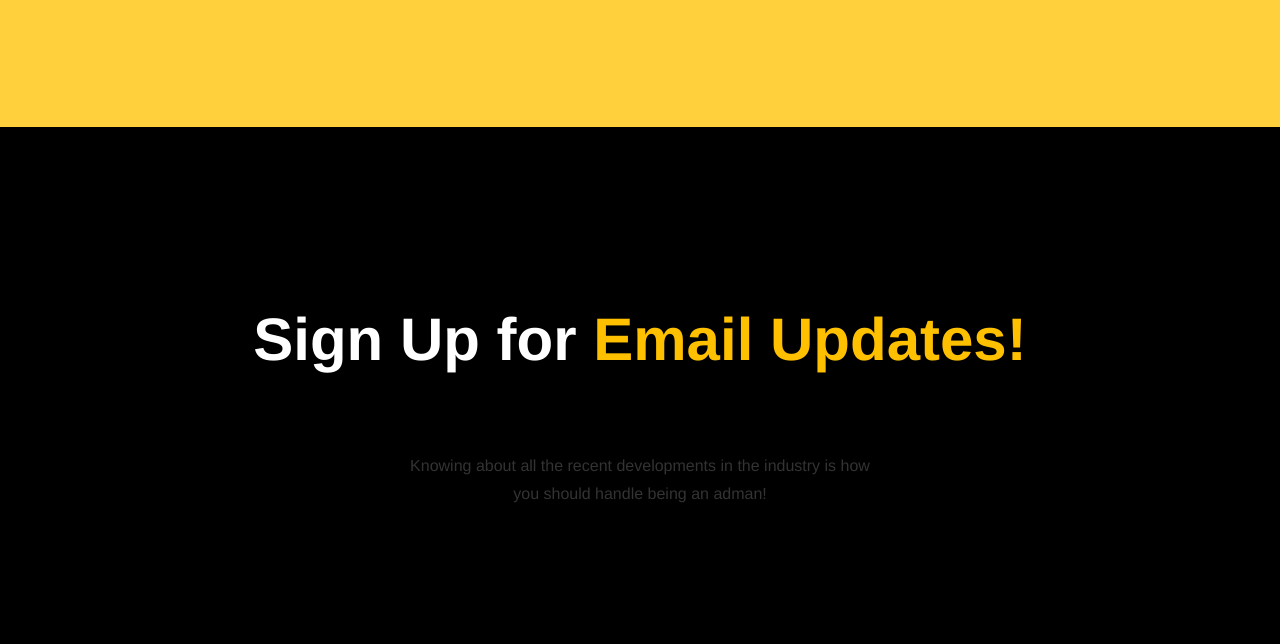
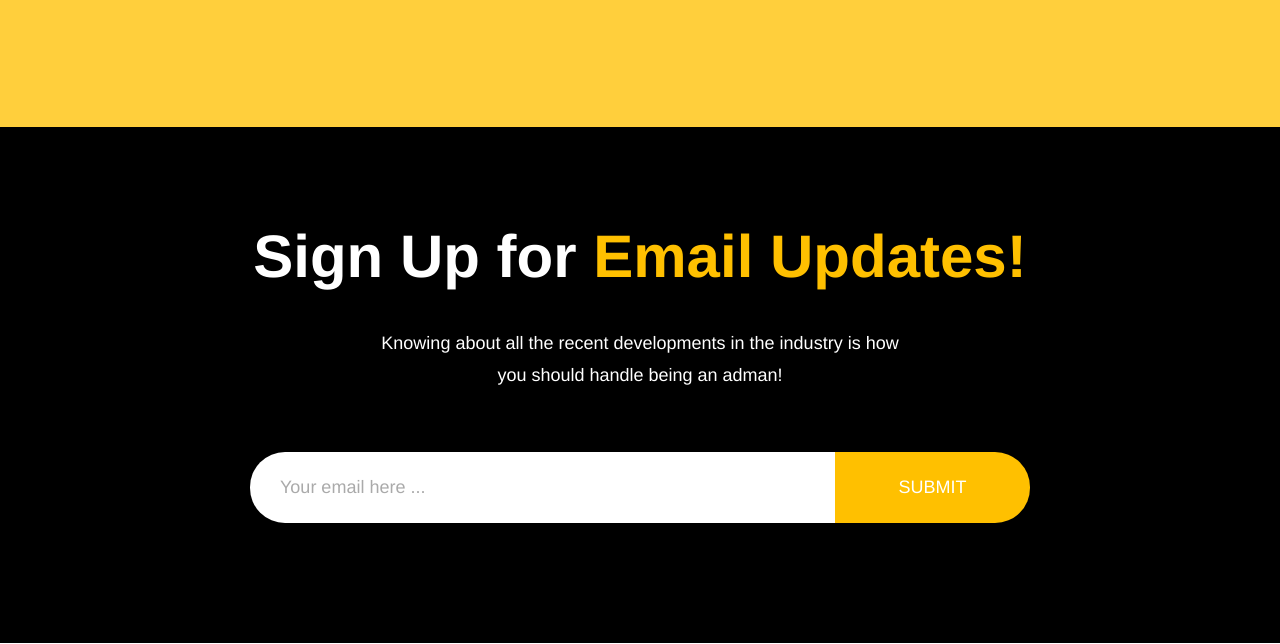
Before and after one commit to kubik11/adverting, a website: page app/index.html in a window 1280 px wide. Shown: the part 4165-4809 px from the top of the page. Drawn offline with nearby package versions, Linux system fonts and the light colour scheme; files that its build step writes are made by us from their sources.

Commit message:
9.08.2017

```diff
--- a/app/index.html
+++ b/app/index.html
@@ -270,6 +270,24 @@
 	<section class="footer">
 		<h3 class="h3">Sign Up for	<span>Email Updates!</span> </h3>
 		<p class="footer-text">Knowing about all the recent developments in the industry is how <br>you should handle being an adman!</p>
+		<div class="container">
+			<div class="row">
+				<div class="col-sm-8 col-sm-offset-2 no-gutter">
+					<form action="">
+						<input type="text" name="Email" placeholder="Your email here ..." required><input type="submit" name="Submit" value="Submit">
+					</form>
+				</div>
+			</div>
+		</div>
+
+	</section>
+	<section class="footer-bottom">
+		<div class="container">
+			<div class="footer-bottom-inner">
+				<div class="reserved"></div>
+				<div class="footer-icons"></div>
+			</div>
+		</div>
 	</section>
 </footer>
 
--- a/app/sass/main.sass
+++ b/app/sass/main.sass
@@ -45,7 +45,9 @@ body
 	//font-family: $default-font
 	overflow-x: hidden
 	opacity: 1
-
+.no-gutter
+	padding-left: 0px
+	padding-right: 0px
 .img-responsive
 	display: block
 	max-width: 100%
@@ -314,6 +316,7 @@ header
 					vertical-align: middle
 					z-index: 1
 					cursor: pointer
+					text-decoration: none
 					&:nth-child(2)
 						margin: 0px 30px
 					.fa
@@ -344,11 +347,50 @@ embed
 		text-align: center
 		font-size: 60px
 		color: #fff
+		margin: 0px
+		line-height: 1
 		span
 			color: $accent
 			font-size: 60px
 	.footer-text
 		text-align: center
+		font-size: 18px
+		line-height: 1.8
+		margin: 40px 0px 60px 0px
+		color: #fff
+	form
+		width: 100%
+		input
+			border: none
+			&::-webkit-input-placeholder
+				color: #aaaaaa
+				opacity: 1
+			&::-moz-placeholder
+				color: #aaaaaa
+				opacity: 1
+			&::-ms-input-placeholder
+				color: #aaaaaa
+				opacity: 1
+			&:first-child
+				max-width: 75%
+				width: 75%
+				font-size: 18px
+				padding: 20px 0px 20px 30px
+				border-radius: 35px 0px 0px 35px
+				color: #aaaaaa
+			&:last-child
+				max-width: 25%
+				width: 25%
+				font-size: 18px
+				text-transform: uppercase
+				padding: 20px 0px
+				border-radius: 0px 35px 35px 0px
+				background-color: $accent
+				color: #fff
+				transition: all 0.5s  ease
+				&:hover
+					background-color: rgba($accent, .7)
+					transition: all 0.5s  ease
 
 
 @import "media" // Всегда в конце
```
